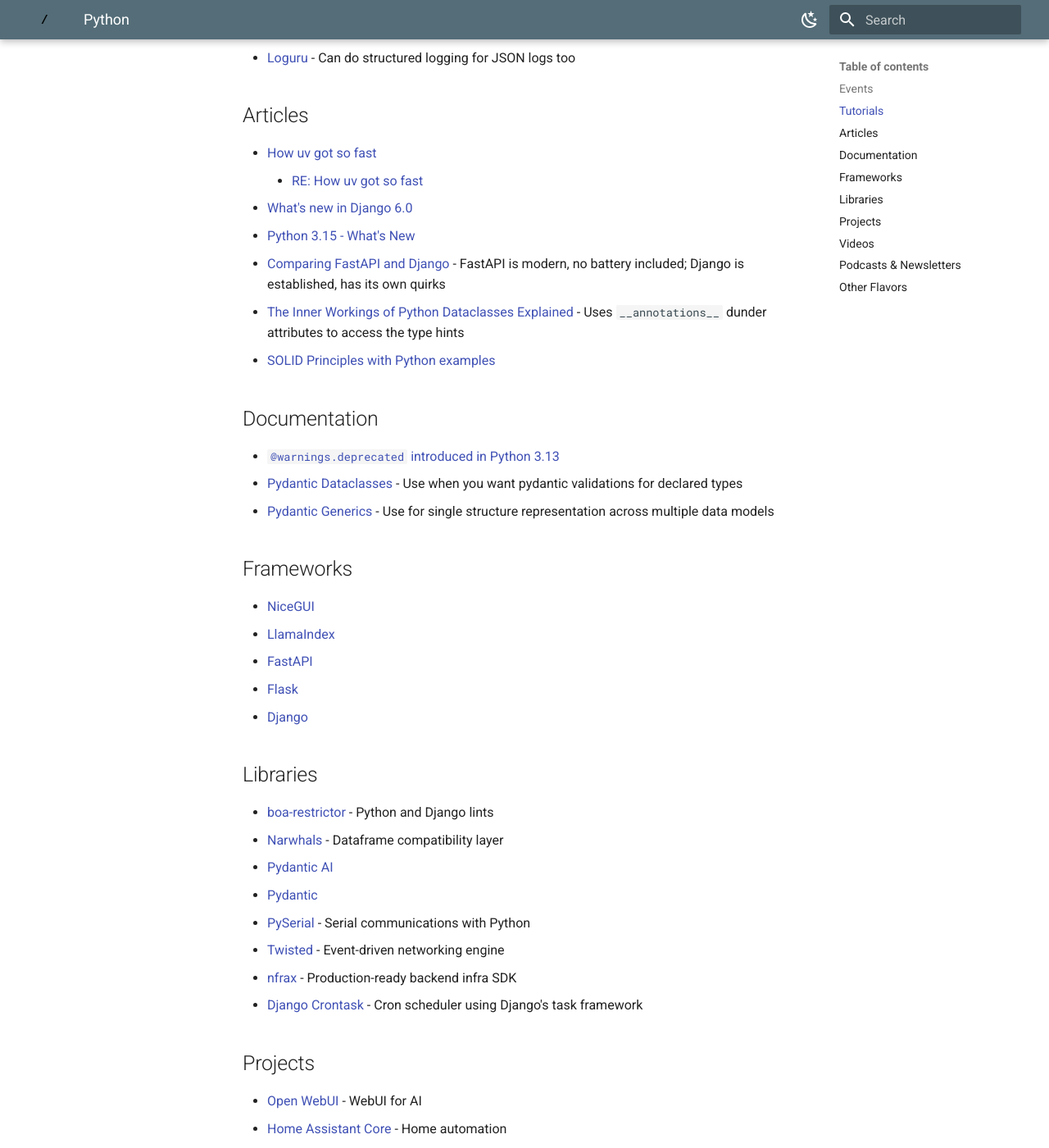
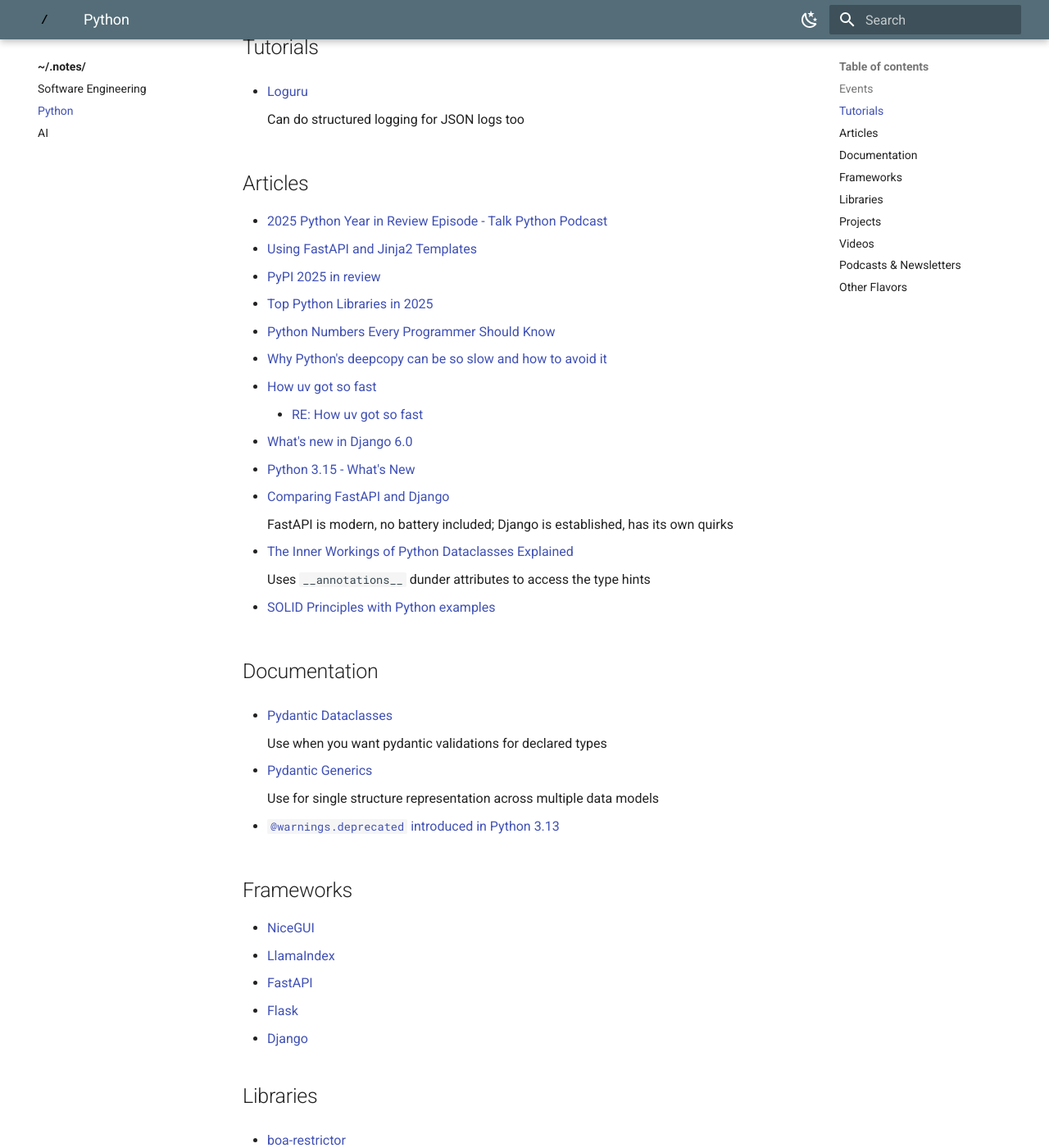
Before and after one commit to mmhan/mmhan.net, an MkDocs documentation site: the page built from docs/notes/python.md, in a window 1280 px wide and 1400 px high, scrolled down 512 px. Shown: the whole window at 82% size. Built offline with MkDocs 1.6.1 and Material for MkDocs 9.7.7, drawn with Linux system fonts in a browser that asks for light colours; comment, search, counter and statistics services are not loaded; some of the changed text lies outside the part shown.

Commit message:
Weekend reads

```diff
--- a/docs/notes/python.md
+++ b/docs/notes/python.md
@@ -1,37 +1,57 @@
 # Python
 
-*Updated on*: **2026-01-06**
+*Updated on*: **2026-01-18**
 
 ## Events
 
 A few events that I'm interested in attending:
 
+- [PyCon Italy](https://2026.pycon.it/en) - May 26
+- [EuroPython 2026](https://ep2026.europython.eu) - 13-19 July
+- [PyCon Greece](https://2026.pycon.gr) - Oct 26
 - [XtremePython 2026](https://xtremepython.dev/2026/) - Nov 26
-- [PyCon Greece](https://2026.pycon.gr) - Oct 26
-- [PyCon Italy](https://2026.pycon.it/en) - May 26
 
 
 ## Tutorials
 
-- [Loguru](https://realpython.com/python-loguru/#toc) - Can do structured logging for JSON logs too
+- [Loguru](https://realpython.com/python-loguru/#toc)
+
+     Can do structured logging for JSON logs too
 
 
 ## Articles
-
+- [2025 Python Year in Review Episode - Talk Python Podcast](https://talkpython.fm/episodes/show/532/2025-python-year-in-review)
+- [Using FastAPI and Jinja2 Templates](https://realpython.com/fastapi-jinja2-template/)
+- [PyPI 2025 in review](https://blog.pypi.org/posts/2025-12-31-pypi-2025-in-review/)
+- [Top Python Libraries in 2025](https://tryolabs.com/blog/top-python-libraries-2025#top-10-python-libraries---general-use)
+- [Python Numbers Every Programmer Should Know](https://mkennedy.codes/posts/python-numbers-every-programmer-should-know/)
+- [Why Python's deepcopy can be so slow and how to avoid it](https://www.codeflash.ai/blog-posts/why-pythons-deepcopy-can-be-so-slow-and-how-to-avoid-it)
 - [How uv got so fast](https://nesbitt.io/2025/12/26/how-uv-got-so-fast.html)
     - [RE: How uv got so fast](https://simonwillison.net/2025/Dec/26/how-uv-got-so-fast/)
 - [What's new in Django 6.0](https://adamj.eu/tech/2025/12/03/django-whats-new-6.0/)
 - [Python 3.15 - What's New](https://docs.python.org/3.15/whatsnew/3.15.html#what-s-new-in-python-3-15)
-- [Comparing FastAPI and Django](https://www.david-dahan.com/blog/comparing-fastapi-and-django) - FastAPI is modern, no battery included; Django is established, has its own quirks
-- [The Inner Workings of Python Dataclasses Explained](https://jacobpadilla.com/articles/python-dataclass-internals) - Uses `__annotations__` dunder attributes to access the type hints
+- [Comparing FastAPI and Django](https://www.david-dahan.com/blog/comparing-fastapi-and-django)
+
+    FastAPI is modern, no battery included; Django is established, has its own quirks
+
+- [The Inner Workings of Python Dataclasses Explained](https://jacobpadilla.com/articles/python-dataclass-internals)
+
+    Uses `__annotations__` dunder attributes to access the type hints
+
 - [SOLID Principles with Python examples](https://realpython.com/solid-principles-python/)
 
 
 ## Documentation
 
+- [Pydantic Dataclasses](https://docs.pydantic.dev/latest/concepts/dataclasses/)
+
+    Use when you want pydantic validations for declared types
+
+- [Pydantic Generics](https://docs.pydantic.dev/latest/concepts/models/#generic-models)
+
+    Use for single structure representation across multiple data models
+
 - [`@warnings.deprecated` introduced in Python 3.13](https://docs.python.org/3.13/library/warnings.html#warnings.deprecated)
-- [Pydantic Dataclasses](https://docs.pydantic.dev/latest/concepts/dataclasses/) - Use when you want pydantic validations for declared types
-- [Pydantic Generics](https://docs.pydantic.dev/latest/concepts/models/#generic-models) - Use for single structure representation across multiple data models
 
 
 ## Frameworks
@@ -45,20 +65,42 @@ A few events that I'm interested in attending:
 
 ## Libraries
 
-- [boa-restrictor](https://boa-restrictor.readthedocs.io/en/latest/index.html) - Python and Django lints
-- [Narwhals](https://narwhals-dev.github.io/narwhals/) - Dataframe compatibility layer
+- [boa-restrictor](https://boa-restrictor.readthedocs.io/en/latest/index.html)
+
+    Python and Django lints
+
+- [Narwhals](https://narwhals-dev.github.io/narwhals/)
+
+    Dataframe compatibility layer
+
 - [Pydantic AI](https://ai.pydantic.dev)
 - [Pydantic](https://docs.pydantic.dev/latest/)
-- [PySerial](https://pyserial.readthedocs.io/en/latest/pyserial.html) - Serial communications with Python
-- [Twisted](https://twisted.org) - Event-driven networking engine
-- [nfrax](https://github.com/nfraxlab/svc-infra) - Production-ready backend infra SDK
-- [Django Crontask](https://github.com/codingjoe/django-crontask) - Cron scheduler using Django's task framework
+- [PySerial](https://pyserial.readthedocs.io/en/latest/pyserial.html)
+
+    Serial communications with Python
+
+- [Twisted](https://twisted.org)
+
+    Event-driven networking engine
+
+- [nfrax](https://github.com/nfraxlab/svc-infra)
+
+    Production-ready backend infra SDK
+
+- [Django Crontask](https://github.com/codingjoe/django-crontask)
+
+    Cron scheduler using Django's task framework
 
 
 ## Projects
 
-- [Open WebUI](https://github.com/open-webui/open-webui) - WebUI for AI
-- [Home Assistant Core](https://github.com/home-assistant/core) - Home automation
+- [Open WebUI](https://github.com/open-webui/open-webui)
+
+    WebUI for AI
+
+- [Home Assistant Core](https://github.com/home-assistant/core)
+
+    Home automation
 
 
 ## Videos
@@ -75,5 +117,10 @@ A few events that I'm interested in attending:
 
 ## Other Flavors
 
-- [MicroPython](https://micropython.org) - Running Python on a microcontroller
-- [CircuitPython](https://circuitpython.org) - Extension of MicroPython for ease-of-use and rapid prototyping
+- [MicroPython](https://micropython.org)
+
+    Running Python on a microcontroller
+
+- [CircuitPython](https://circuitpython.org)
+
+    Extension of MicroPython for ease-of-use and rapid prototyping
--- a/mkdocs.yml
+++ b/mkdocs.yml
@@ -71,10 +71,12 @@ markdown_extensions:
 # Navigation Structure
 nav:
   - $HOME: index.md
-  - /var/log/:
-    - log/index.md        # The auto-generated Blog Feed
+  - /var/log/: log/index.md        # The auto-generated Blog Feed
   - ~/.notes/:          # Your "Digital Garden"
-    - Python: notes/index.md
+    - Index: notes/index.md
+    - Software Engineering: notes/swe.md
+    - Python: notes/python.md
+    - AI: notes/ai.md
 
 extra:
   analytics:
--- a/pyproject.toml
+++ b/pyproject.toml
@@ -4,7 +4,9 @@ version = "0.1.0"
 description = "Add your description here"
 readme = "README.md"
 requires-python = ">=3.14"
-dependencies = ["mkdocs-material[imaging]>=9.7.1"]
+dependencies = [
+    "mkdocs-material[imaging]>=9.7.1",
+]
 
 [project.scripts]
 serve = "mkdocs serve --livereload"
```
Also changed, not shown: README.md (+4 -0 lines), docs/notes/swe.md (+20 -2 lines), 1 other file.
